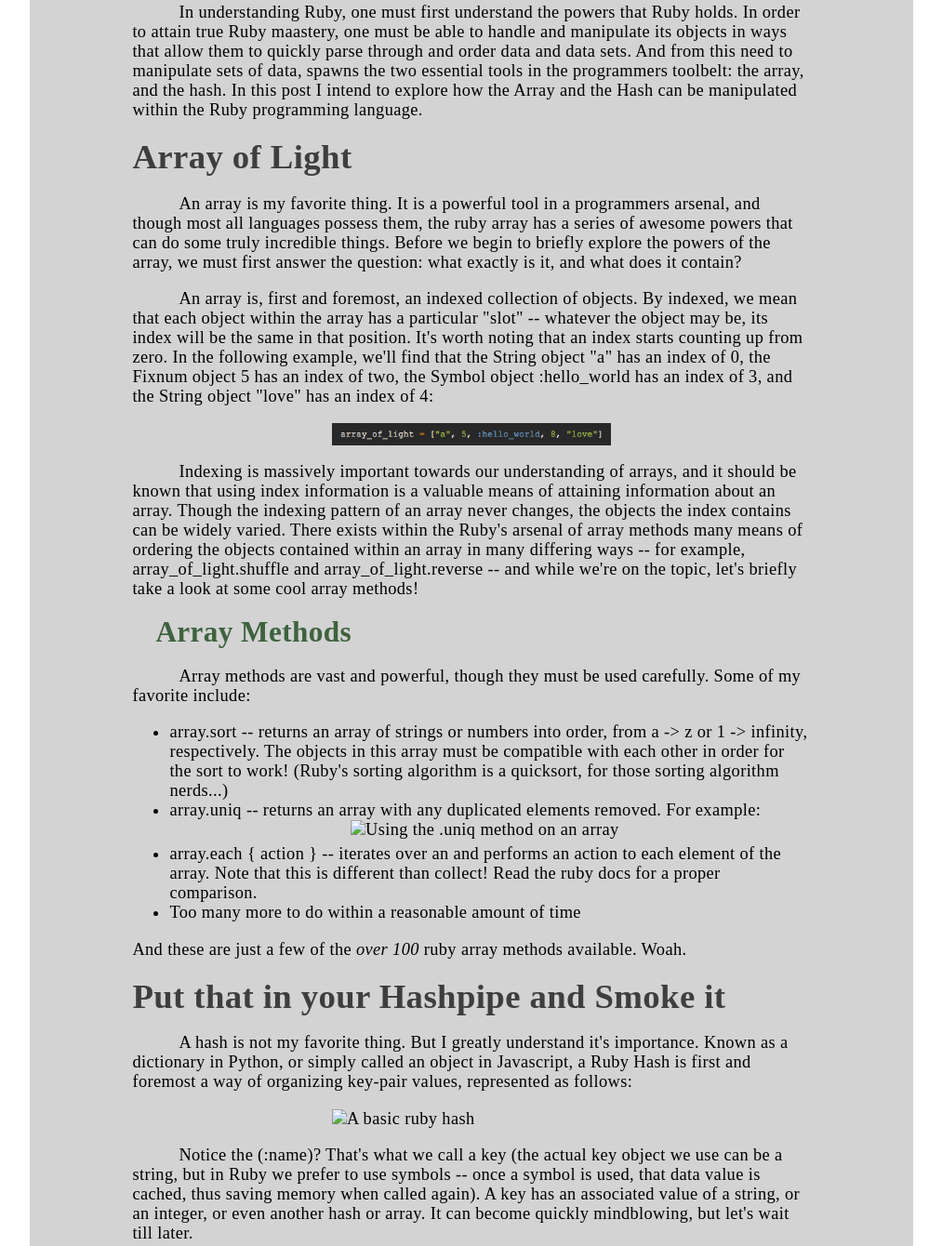
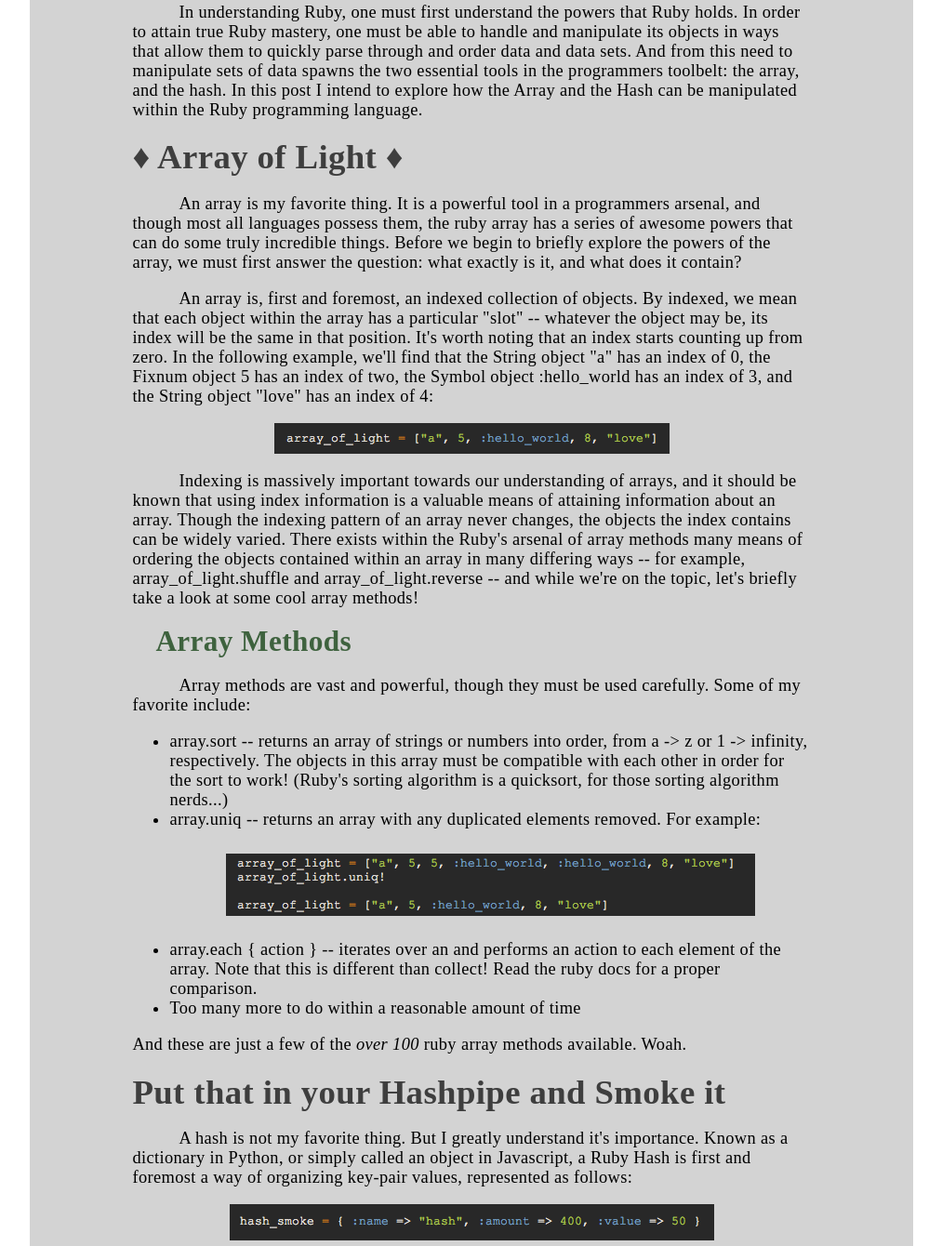
Before and after one commit to mwhatters/mwhatters.github.io, a plain HTML site: page blog/t3-array-hash.html in a window 1280 px wide. Shown: the part 229-1569 px from the top of the page at 93% size, without its empty margins (133-1146 px from the left). Drawn offline with nearby package versions, Linux system fonts and the light colour scheme.

Commit message:
fixed images/links

```diff
--- a/blog/t3-array-hash.html
+++ b/blog/t3-array-hash.html
@@ -41,10 +41,10 @@
         <section>
 
         <p>
-          In understanding Ruby, one must first understand the powers that Ruby holds. In order to attain true Ruby maastery, one must be able to handle and manipulate its objects in ways that allow them to quickly parse through and order data and data sets. And from this need to manipulate sets of data, spawns the two essential tools in the programmers toolbelt: the array, and the hash. In this post I intend to explore how the Array and the Hash can be manipulated within the Ruby programming language.
+          In understanding Ruby, one must first understand the powers that Ruby holds. In order to attain true Ruby mastery, one must be able to handle and manipulate its objects in ways that allow them to quickly parse through and order data and data sets. And from this need to manipulate sets of data spawns the two essential tools in the programmers toolbelt: the array, and the hash. In this post I intend to explore how the Array and the Hash can be manipulated within the Ruby programming language.
         </p>
 
-          <h5>Array of Light</h5>
+          <h5>&diams; Array of Light &diams;</h5>
 
           <p>
             An array is my favorite thing. It is a powerful tool in a programmers arsenal, and though most all languages possess them, the ruby array
@@ -64,7 +64,9 @@
               <ul>
                 <li>array.sort -- returns an array of strings or numbers into order, from a -> z or 1 -> infinity, respectively. The objects in this array must be compatible with each other in order for the sort to work! (Ruby's sorting algorithm is a quicksort, for those sorting algorithm nerds...)</li>
                 <li>array.uniq -- returns an array with any duplicated elements removed. For example:</li>
-                <img src="..imgs/blog/t3-uniq.png" alt="Using the .uniq method on an array">
+                <br>
+                <img src="../imgs/blog/t3-uniq.png" alt="Using the .uniq method on an array">
+                <br>
                 <li>array.each { action } -- iterates over an and performs an action to each element of the array. Note that this is different than collect! Read the ruby docs for a proper comparison.</li>
                 <li>Too many more to do within a reasonable amount of time</li>
               </ul>
@@ -76,7 +78,7 @@
           <p>
             A hash is not my favorite thing. But I greatly understand it's importance. Known as a dictionary in Python, or simply called an object in Javascript, a Ruby Hash is first and foremost a way of organizing key-pair values, represented as follows:
           </p>
-          <img src="../imgs/blog/t3-hash-smoke" alt="A basic ruby hash">
+          <img src="../imgs/blog/t3-hash-smoke.png" alt="A basic ruby hash">
           <p>
             Notice the (:name)? That's what we call a key (the actual key object we use can be a string, but in Ruby we prefer to use symbols -- once a symbol is used, that data value is cached, thus saving memory when called again). A key has an associated value of a string, or an integer, or even another hash or array. It can become quickly mindblowing, but let's wait till later.
           </p>
@@ -88,11 +90,10 @@
 
           <p>
             To finish off this blog post, it should be noted that Arrays and Hashes are so powerful in that they can cotnain each other as parts of each other. It's difficult to put in the words so let me just finish this off with a few fun images that highlight the many possibilities of the array and the hash!
+          </p>
+          <img src="../imgs/blog/t3-advanced-array.png" alt="an advanced array">
+          <img src="../imgs/blog/t3-advanced-hash.png" alt="an advanced hash">
           <p>
-
-            <img src="../imgs/blog/t3-advanced-array.png" alt="an advanced array">
-            <img src="../imgs/blog/t3-advanced-hash.png" alt="an advanced hash">
-
             The power... the future...
           </p>
 
--- a/stylesheets/blog-stylesheet.css
+++ b/stylesheets/blog-stylesheet.css
@@ -58,15 +58,11 @@ a:hover {
 }
 
 section img {
-  position: relative;
-  left: auto;
   display: block;
   margin-left: auto;
   margin-right: auto;
   margin-bottom: 5px;
-  max-width: 300px;
-  max-height: 170px;
-  width: 22em;
+  margin-top: 5px;
 }
 
 .upshoot {
```
